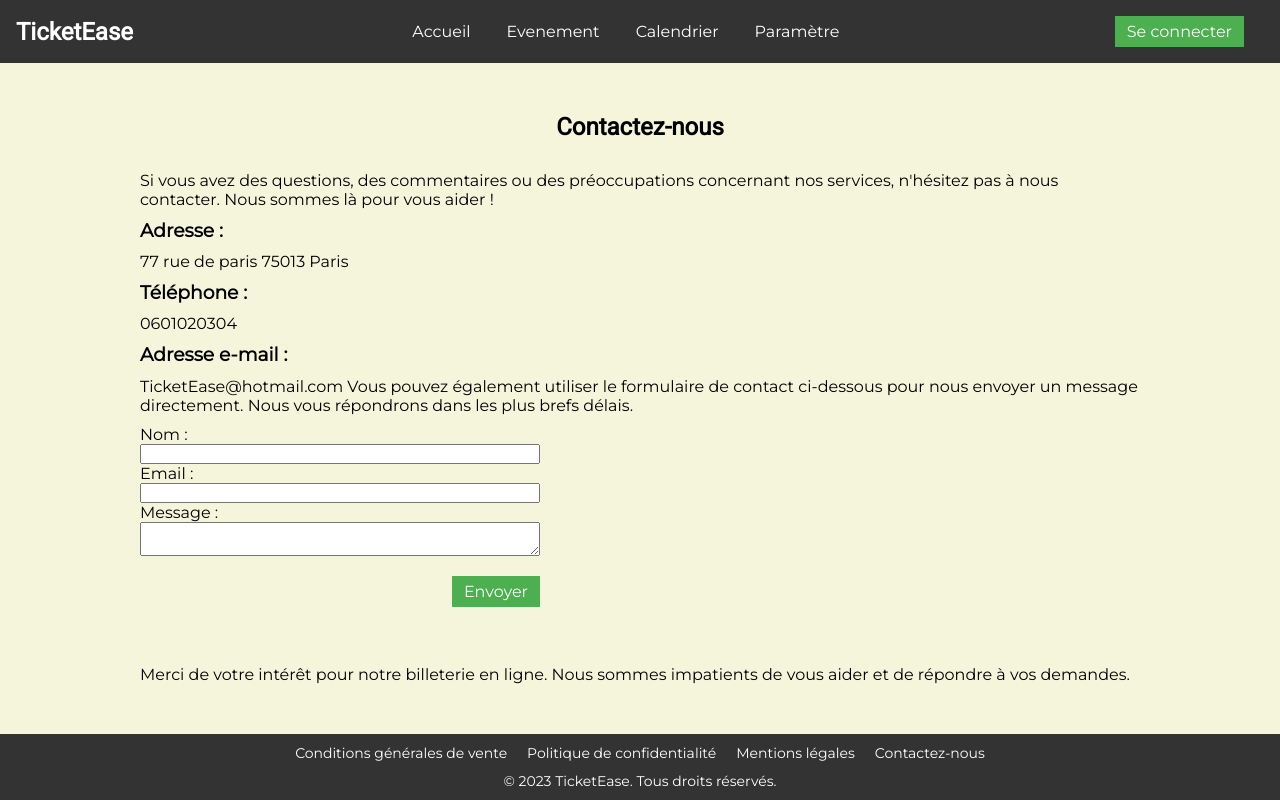
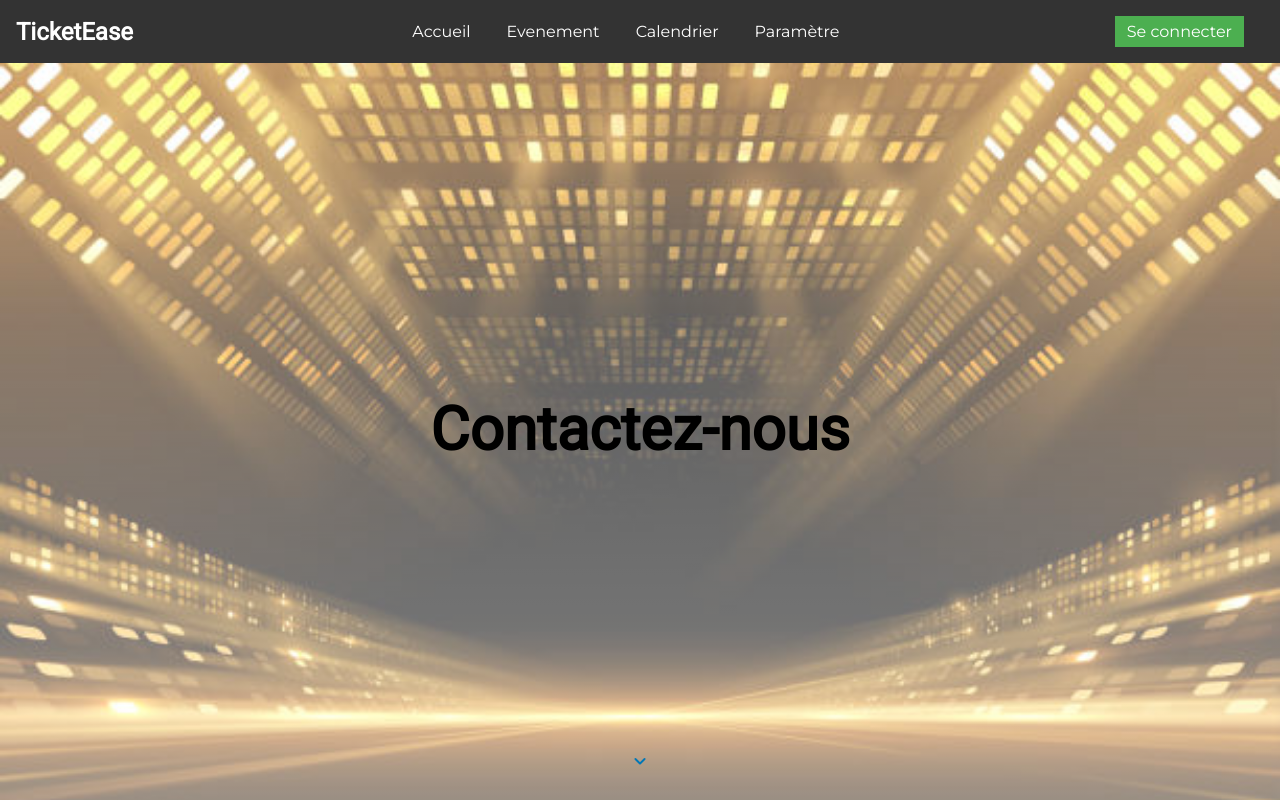
Before and after one commit to JoeLeDev/Billeterie-concert, a plain HTML site: page Contact.html in a window 1280 px wide. Shown: the top 800 px of the page. Drawn offline with nearby package versions, Linux system fonts and the light colour scheme.

Commit message:
footer links

```diff
--- a/Contact.html
+++ b/Contact.html
@@ -11,8 +11,14 @@
 <body>
 
 <div id="header-container"></div>
-<div class="textinfo">
-    <h1>Contactez-nous</h1>
+
+<div class="contact_container">
+    <h1 class="contact_h1">Contactez-nous</h1>
+    <a href="#textinfo" class="expand_more"><span class="material-icons-round big">expand_more</span></a>
+</div>
+
+<div id="textinfo" class="textinfo">
+
     <p>Si vous avez des questions, des commentaires ou des préoccupations concernant nos services, n'hésitez pas à nous
         contacter.
         Nous sommes là pour vous aider !</p>
--- a/header.html
+++ b/header.html
@@ -1,5 +1,8 @@
 
 <header>
+    <link href="https://fonts.googleapis.com/css2?family=Inter&display=swap" rel="stylesheet">
+    <link href="https://fonts.googleapis.com/css?family=Material+Icons|Material+Icons+Outlined|Material+Icons+Two+Tone|Material+Icons+Round|Material+Icons+Sharp" rel="stylesheet">
+    <link rel="stylesheet" href="https://fonts.googleapis.com/css2?family=Material+Symbols+Outlined:opsz,wght,FILL,GRAD@20..48,100..700,0..1,-50..200" />
     <nav id="navbar">
         <h1>TicketEase</h1>
         <ul id="menu-navbar">
--- a/style.css
+++ b/style.css
@@ -357,3 +357,43 @@ a:hover {
     margin-top: 20px;
     margin-right: 0px;
 }
+
+.contact_container {
+    display: flex;
+    flex-direction: column;
+    justify-content: center;
+    align-items: center;
+    background-image: linear-gradient(rgba(255, 255, 255, 0.3), rgba(255, 255, 255, 0.5)), url(./Images/bgConcert.jpeg);
+    background-size: cover;
+    background-repeat: no-repeat;
+    background-position: center;
+    width: 100%;
+	height: 95vh;
+}
+
+
+.contact_h1 {
+    font-size: 60px;
+    display: flex;
+    justify-content: center;
+    align-items: center;
+    height: 80vh;
+    color: black;
+}
+
+html {
+	scroll-behavior: smooth;
+  }
+
+  .expand_more,
+.expand_more:visited {
+    color: #0077B6;
+}
+
+.expand_more:hover {
+    color: #009FF5;
+}
+
+.expand_more:active {
+    color: #00507A;
+}
```
Also changed, not shown: Condition.html (+7 -2 lines), Mention.html (+6 -1 lines), Politique.html (+7 -2 lines), Images/bgConcert.jpeg (added), Script.js (line endings or trailing spaces), footerlinks.css (deleted), 1 other file.
